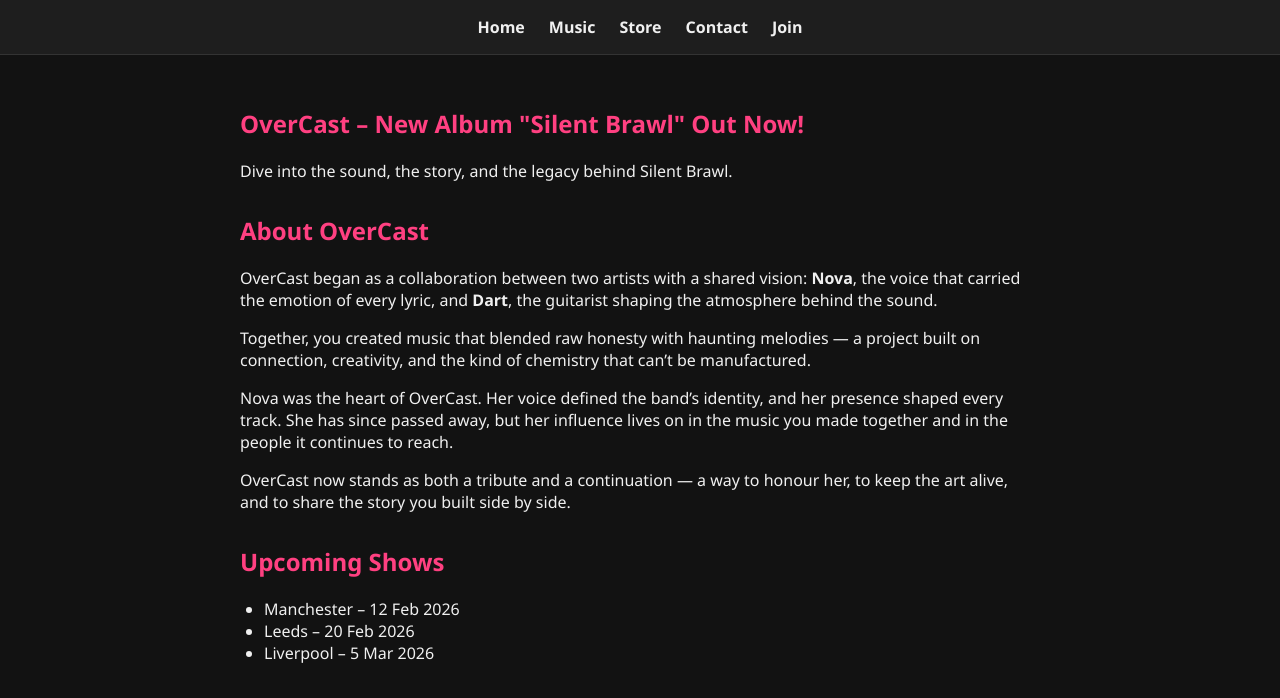
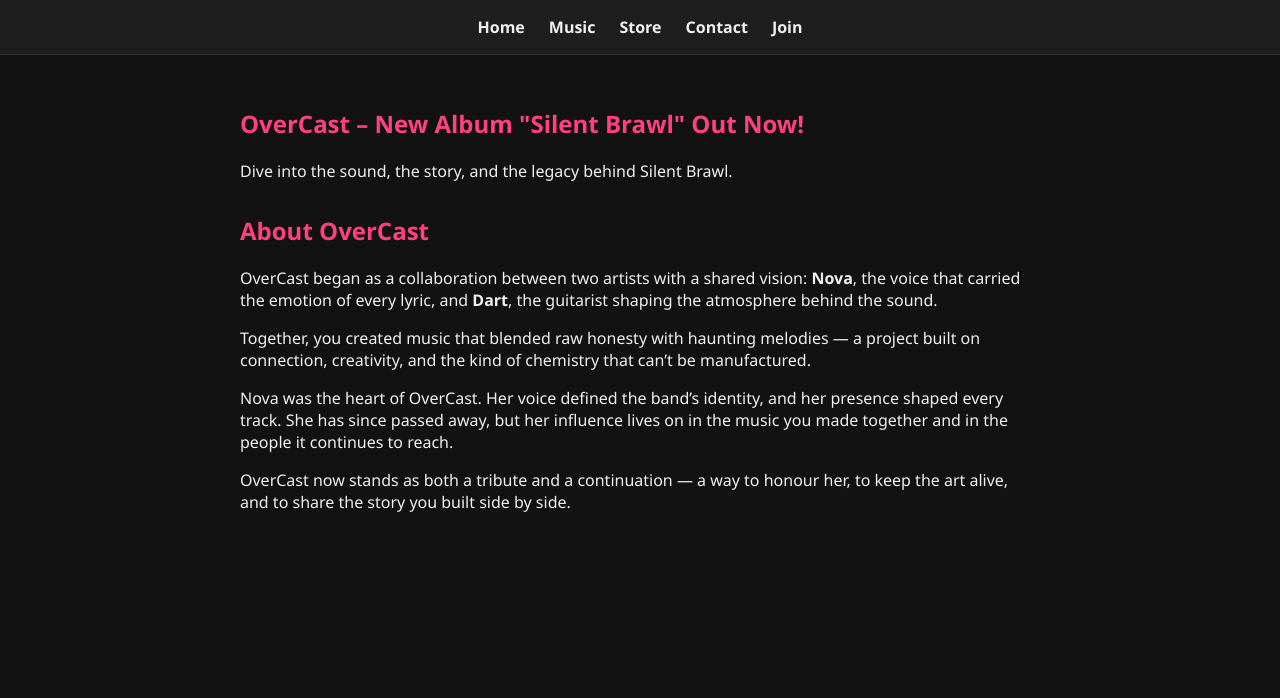
Before and after one commit to DartCM/OverCast, a plain HTML site: page index.html in a window 1280 px wide. Drawn offline with Linux system fonts and the light colour scheme.

Commit message:
Fix HTML formatting and structure

```diff
--- a/index.html
+++ b/index.html
@@ -49,17 +49,6 @@
         and to share the story you built side by side.
       </p>
     </section>
-
-    <!-- Upcoming Shows -->
-    <section>
-      <h2>Upcoming Shows</h2>
-      <ul>
-        <li>Manchester – 12 Feb 2026</li>
-        <li>Leeds – 20 Feb 2026</li>
-        <li>Liverpool – 5 Mar 2026</li>
-      </ul>
-    </section>
-
   </main>
 </body>
 </html>
```
